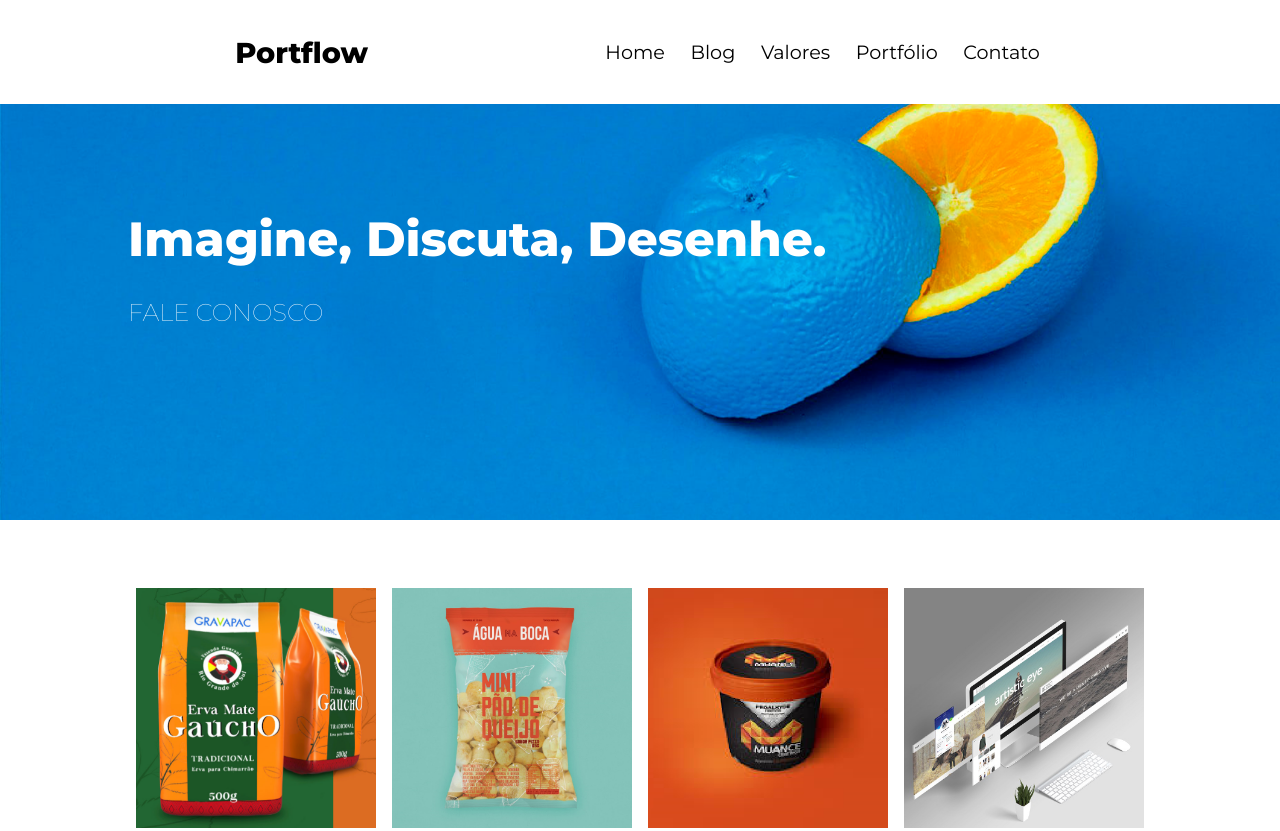
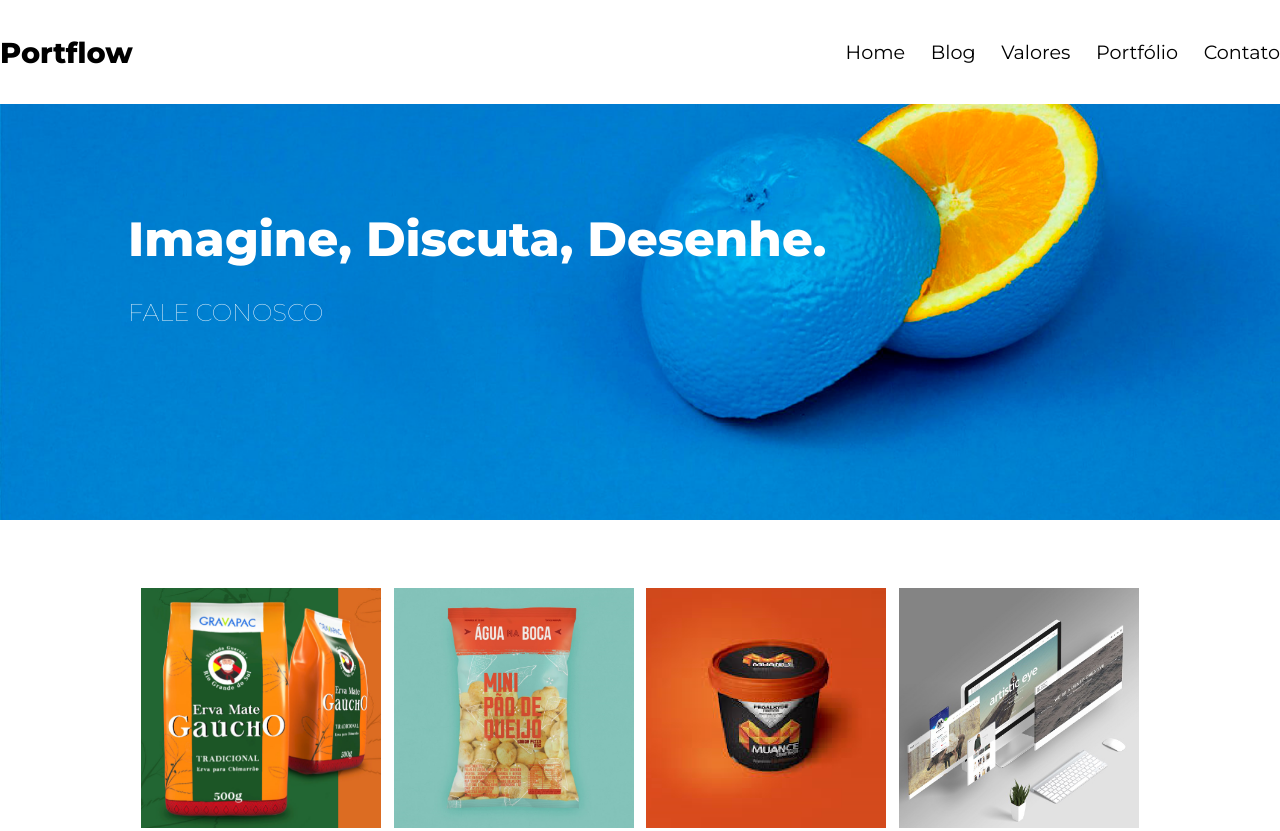
Before and after one commit to faaln/portflowvnwamiltonnto, a plain HTML site: page index.html in a window 1280 px wide. Shown: the top 831 px of the page. Drawn offline with Linux system fonts and the light colour scheme.

Commit message:
produtcs maxwidth

```diff
--- a/style.css
+++ b/style.css
@@ -6,11 +6,8 @@
     box-sizing: border-box;
     font-family: 'Montserrat', sans-serif;
     list-style: none;
-    max-width: 1920px;
-    margin: auto;
 }
 .menu div{
-    padding-left: 10.1vw;
     position:fixed;
     z-index: 1;
     background-color: #FFF;
@@ -24,11 +21,12 @@
 .menu div h1{
     font-size: 1.8rem;
     font-weight: 800;
+    padding-right: 15vw;
 }
 ul{
     display:flex;
     justify-content: space-evenly;
-    padding-right: 10.5vw;
+    padding-right: vw;
 }
 li{
     padding-left: 2vw;
@@ -99,6 +97,7 @@
     display:flex;
     flex-wrap: wrap;
     justify-content: space-evenly;
+    max-width: 1100px;
 }
 .products img{
     margin-bottom: 2rem;
```
